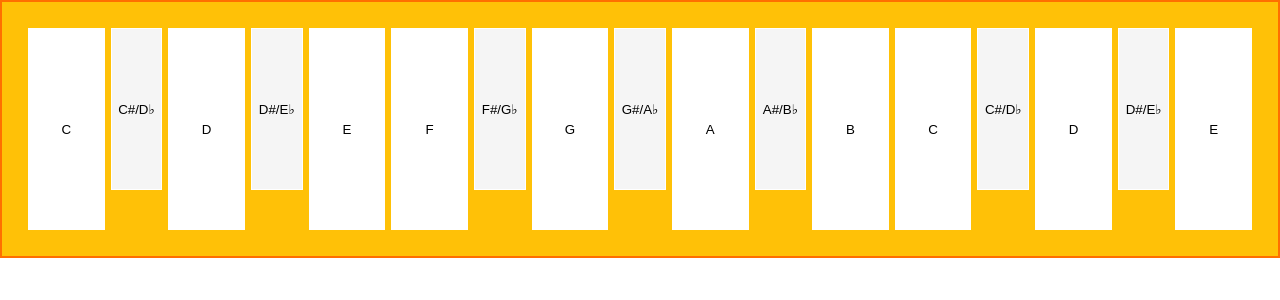
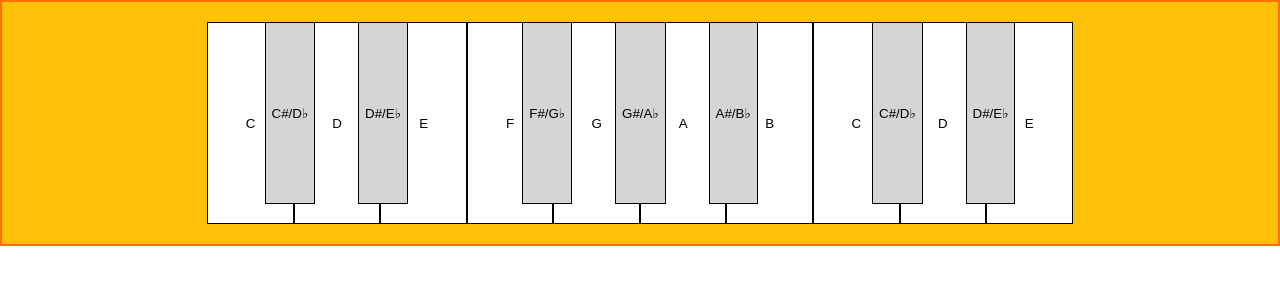
Before and after one commit to JackDanielJosephVarney/keyboard-app, a React (Create React App) app: page / in a window 1280 px wide. Shown: the top 300 px of the page. Built offline with nearby package versions, Linux system fonts and the light colour scheme; the HTML template or start-up script is replaced by a standard one.

Commit message:
keys are lined up nicely :)

```diff
--- a/src/containers/Keys.css
+++ b/src/containers/Keys.css
@@ -1,22 +1,31 @@
 .keys-container {
-  width: 100%;
-  display: flex;
-  flex-direction: row;
-  justify-content: space-between;
+  width: 70%;
+  margin-left: 15%;
+  position: relative;
 }
 
 .key-wrapper {
-  margin: 6px 0 6px 6px;
-  border: 1px solid white;
+  margin: 0;
+  border: 1px solid black;
 }
 
-.key-wrapper:nth-last-of-type(1) {
-  margin: 6px;
+.sharp-key-container {
+  display: flex;
+  flex-direction: row;
+  position: absolute;
+  pointer-events: none;
+  top: 0;
+  width: 100%;
+}
+
+.not-so-sharp-key-container {
+  display: flex;
+  flex-direction: row;
 }
 
 .not-so-sharp-key-wrapper {
   height: 200px;
-  flex: 6;
+  flex: 1;
 }
 
 .not-so-sharp-key-wrapper > button {
@@ -24,10 +33,15 @@
 }
 
 .sharp-key-wrapper {
-  height: 160px;
+  height: 180px;
   flex: 4;
+  pointer-events: all;
 }
 
 .sharp-key-wrapper > button {
-  background-color: #f5f5f5;
+  background-color: #d5d5d5;
 }
+
+.seperator {
+  pointer-events: none;
+}
--- a/src/containers/Keys.tsx
+++ b/src/containers/Keys.tsx
@@ -38,11 +38,11 @@ export default class Keyboard extends React.Component<Props, State> {
   audioContext: AudioContext = MusicUtils.getAudioContext();
 
   render() {
-    return <div className="keys-container">{this.getKeys()}</div>;
+    return <div className="keys-container">{this.generateKeyboard()}</div>;
   }
 
-  getKeys(): JSX.Element[] {
-    return keyCodes.map((keyCode, i) => (
+  generateKeyboard(): JSX.Element {
+    const keys = keyCodes.map((keyCode, i) => (
       <KeyboardContext.Consumer key={i}>
         {context => (
           <div className={this.getNote(i).length > 1 ? 'key-wrapper sharp-key-wrapper' : 'key-wrapper not-so-sharp-key-wrapper'}>
@@ -53,6 +53,45 @@ export default class Keyboard extends React.Component<Props, State> {
         )}
       </KeyboardContext.Consumer>
     ));
+
+    const y = 3;
+    const x = 3 * 1.5;
+    const se = y * 2;
+    const magic = se * 2;
+
+    return (
+      <>
+        <div className="not-so-sharp-key-container">
+          {keys[0]}
+          {keys[2]}
+          {keys[4]}
+          {keys[5]}
+          {keys[7]}
+          {keys[9]}
+          {keys[11]}
+          {keys[12]}
+          {keys[14]}
+          {keys[16]}
+        </div>
+        <div className="sharp-key-container">
+          <div className="seperator" style={{ flex: se }} />
+          {keys[1]}
+          <div className="seperator" style={{ flex: x }} />
+          {keys[3]}
+          <div className="seperator" style={{ flex: magic }} />
+          {keys[6]}
+          <div className="seperator" style={{ flex: x }} />
+          {keys[8]}
+          <div className="seperator" style={{ flex: x }} />
+          {keys[10]}
+          <div className="seperator" style={{ flex: magic }} />
+          {keys[13]}
+          <div className="seperator" style={{ flex: x }} />
+          {keys[15]}
+          <div className="seperator" style={{ flex: se }} />
+        </div>
+      </>
+    );
   }
 
   // since there are more keys than notes you need to loop back to the start
```
